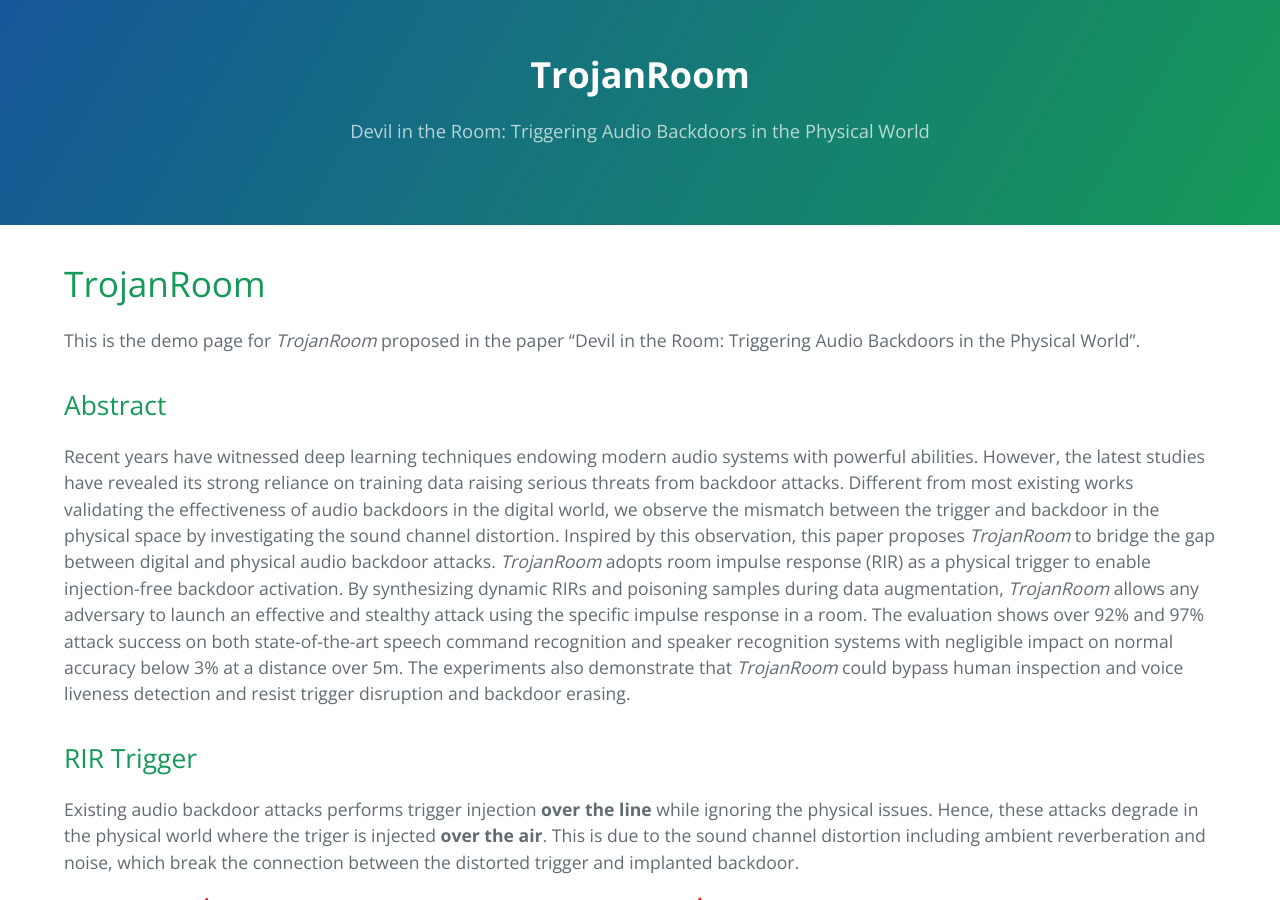
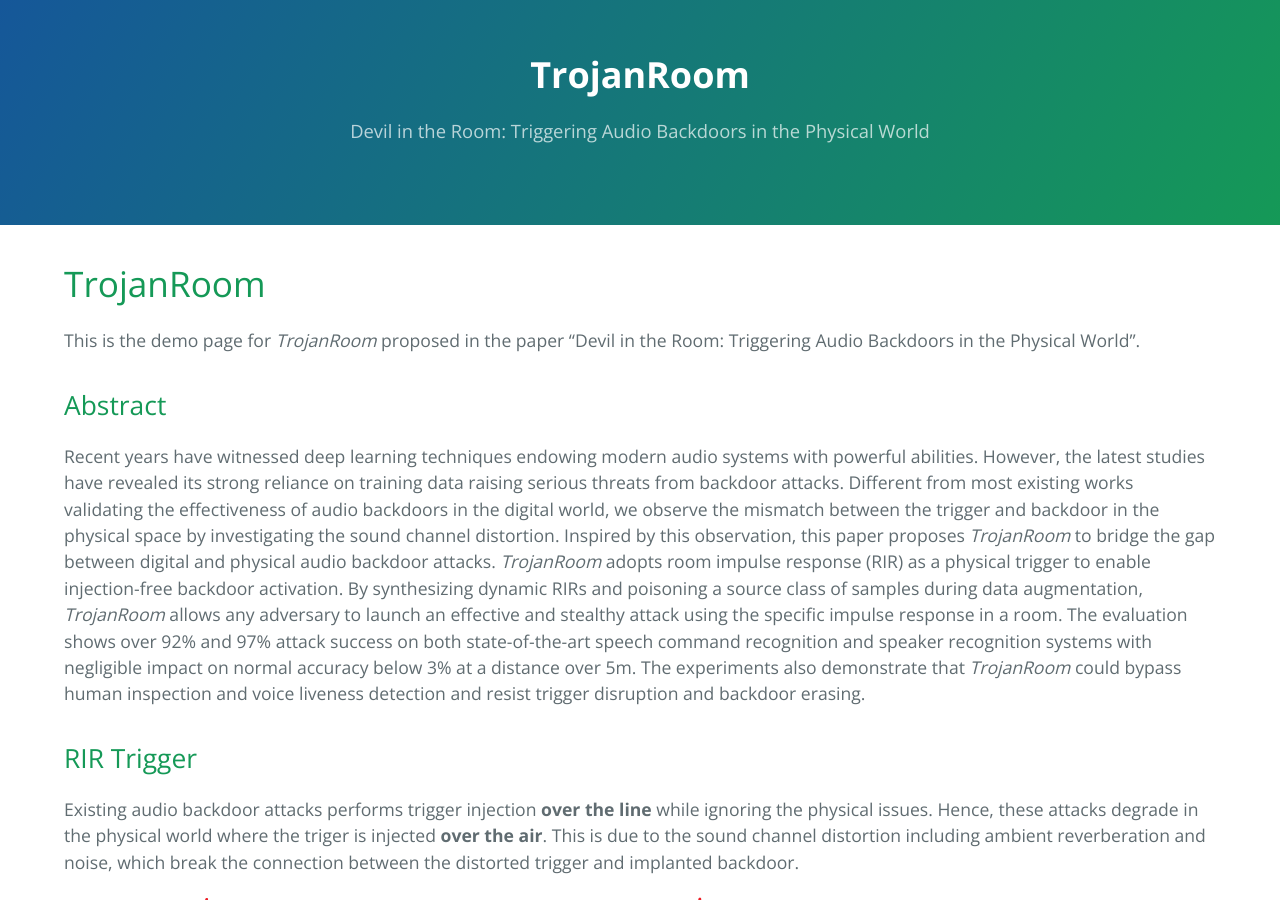
Before and after one commit to TrojanRoom/trojanroom.github.io, a Jekyll site: the page built from index.md, in a window 1280 px wide and 900 px high. Built offline with Jekyll 4.4.1, drawn with Linux system fonts in a browser that asks for light colours; our own code applies the rules of GitHub Pages for plain Markdown files.

Commit message:
update abstract

```diff
--- a/index.md
+++ b/index.md
@@ -13,7 +13,7 @@
 This is the demo page for _TrojanRoom_ proposed in the paper "Devil in the Room: Triggering Audio Backdoors in the Physical World".
 
 ## Abstract
-Recent years have witnessed deep learning techniques endowing modern audio systems with powerful abilities. However, the latest studies have revealed its strong reliance on training data raising serious threats from backdoor attacks. Different from most existing works validating the effectiveness of audio backdoors in the digital world, we observe the mismatch between the trigger and backdoor in the physical space by investigating the sound channel distortion. Inspired by this observation, this paper proposes _TrojanRoom_ to bridge the gap between digital and physical audio backdoor attacks. _TrojanRoom_ adopts room impulse response (RIR) as a physical trigger to enable injection-free backdoor activation. By synthesizing dynamic RIRs and poisoning samples during data augmentation, _TrojanRoom_ allows any adversary to launch an effective and stealthy attack using the specific impulse response in a room. The evaluation shows over 92% and 97% attack success on both state-of-the-art speech command recognition and speaker recognition systems with negligible impact on normal accuracy below 3% at a distance over 5m. The experiments also demonstrate that _TrojanRoom_ could bypass human inspection and voice liveness detection and resist trigger disruption and backdoor erasing.
+Recent years have witnessed deep learning techniques endowing modern audio systems with powerful abilities. However, the latest studies have revealed its strong reliance on training data raising serious threats from backdoor attacks. Different from most existing works validating the effectiveness of audio backdoors in the digital world, we observe the mismatch between the trigger and backdoor in the physical space by investigating the sound channel distortion. Inspired by this observation, this paper proposes _TrojanRoom_ to bridge the gap between digital and physical audio backdoor attacks. _TrojanRoom_ adopts room impulse response (RIR) as a physical trigger to enable injection-free backdoor activation. By synthesizing dynamic RIRs and poisoning a source class of samples during data augmentation, _TrojanRoom_ allows any adversary to launch an effective and stealthy attack using the specific impulse response in a room. The evaluation shows over 92% and 97% attack success on both state-of-the-art speech command recognition and speaker recognition systems with negligible impact on normal accuracy below 3% at a distance over 5m. The experiments also demonstrate that _TrojanRoom_ could bypass human inspection and voice liveness detection and resist trigger disruption and backdoor erasing.
 
 ## RIR Trigger
 Existing audio backdoor attacks performs trigger injection **over the line** while ignoring the physical issues. Hence, these attacks degrade in the physical world where the triger is injected **over the air**. This is due to the sound channel distortion including ambient reverberation and noise, which break the connection between the distorted trigger and implanted backdoor.
```
Also changed, not shown: assets/img/baseline.png, 1 other file.
